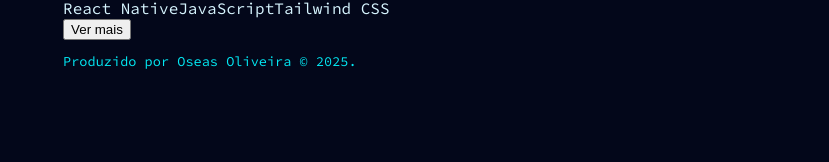
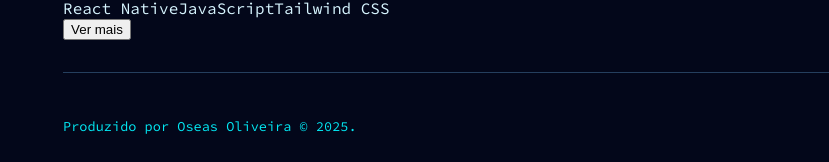
Before and after one commit to OseOliv/portfoliov5, an Angular app: page / in a window 1280 px wide. Shown: the part 4144-4306 px from the top of the page, without its empty margins (451-1280 px from the left). Before the commit the page ends 4260 px from the top, so only its background shows below. Built offline with nearby package versions, Linux system fonts and the light colour scheme.

Commit message:
feat: add section divider

```diff
--- a/src/app/components/main/main.component.html
+++ b/src/app/components/main/main.component.html
@@ -14,6 +14,9 @@
   <div class="project">
     <app-project></app-project>
   </div>
+
+  <hr class="section-divider" />
+
   <div class="footer">
     <app-footer></app-footer>
   </div>
```
